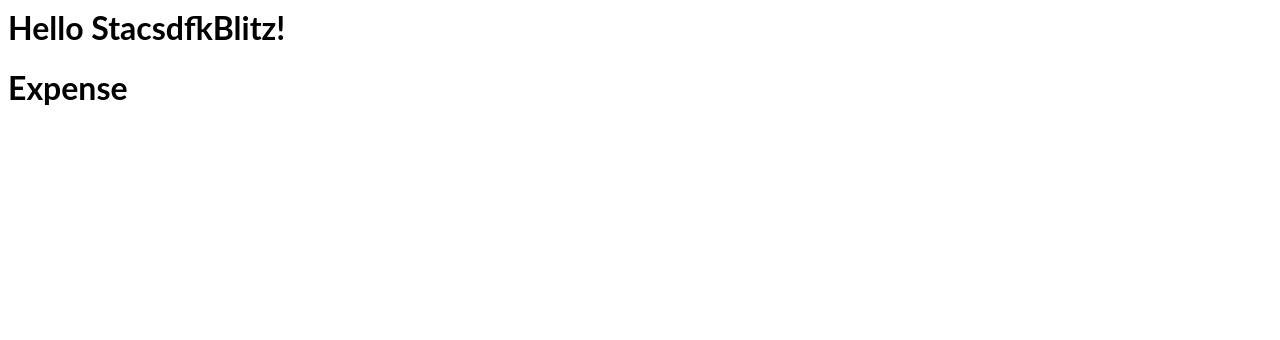
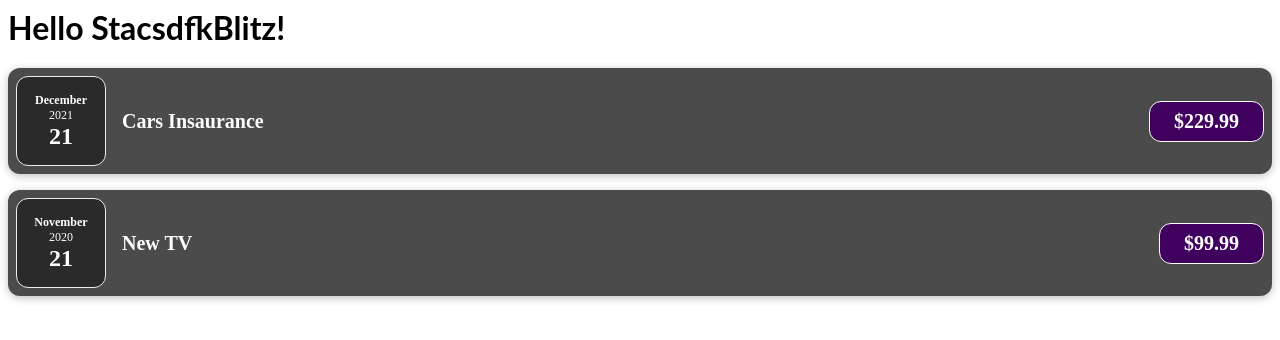
Before and after one commit to Shabbir16/react-basis, a React (Create React App) app: page / in a window 1280 px wide. Shown: the top 340 px of the page. Built offline with nearby package versions, Linux system fonts and the light colour scheme.

Commit message:
2 files modified, 1 added

```diff
--- a/src/App.js
+++ b/src/App.js
@@ -9,6 +9,12 @@ export default function App() {
       title: 'Cars Insaurance',
       date: new Date(2021, 11, 21),
       amount: 229.99,
+    },
+    {
+      id: 2,
+      title: 'New TV',
+      date: new Date(2020, 10, 21),
+      amount: 99.99,
     },
   ];
 
--- /dev/null
+++ b/src/components/ExpenseDate.js
@@ -0,0 +1,26 @@
+
+
+import React from "react";
+import './ExpenseDate.css';
+
+class ExpenseDate extends React.Component{
+
+  render(){
+    let date  = this.props.date;
+    let year = date.getFullYear();
+    let month = date.toLocaleString('en-US',{month:'long'});
+    let day = date.toLocaleString('en-US',{day:'2-digit'});
+  return (
+        <div className="expense-date">
+           <div className="expense-date__month">{month}</div>
+            <div className="expense-date__year">{year}</div>
+            <div className="expense-date__day">{day}</div>
+        </div>
+  )
+
+  }
+
+
+}
+
+export default ExpenseDate;
--- a/src/components/ExpenseItems.js
+++ b/src/components/ExpenseItems.js
@@ -1,7 +1,25 @@
 import React from "react";
 
-function ExpenseItems(){
-  return <h1>Expense</h1>;
+import './ExpenseItems.css';
+import ExpenseDate from './ExpenseDate';
+
+function ExpenseItems(props){
+
+
+
+  return (
+    <div className="expense-item">
+      <div >
+        <ExpenseDate
+        date={props.date}
+        />
+      </div>
+      <div className="expense-item__description">
+        <h2>{props.title}</h2>
+        <div className="expense-item__price ">${props.amount}</div>
+      </div>
+    </div>
+  );
 }
 
 export default ExpenseItems;
```
